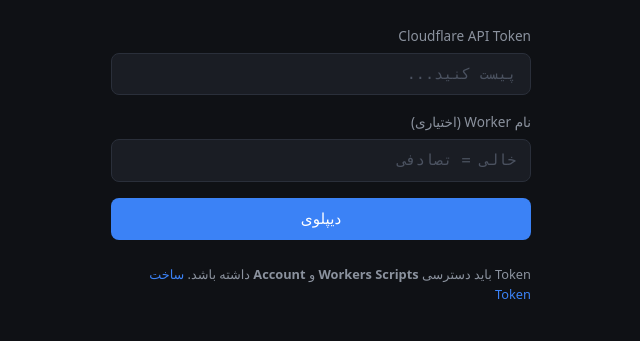
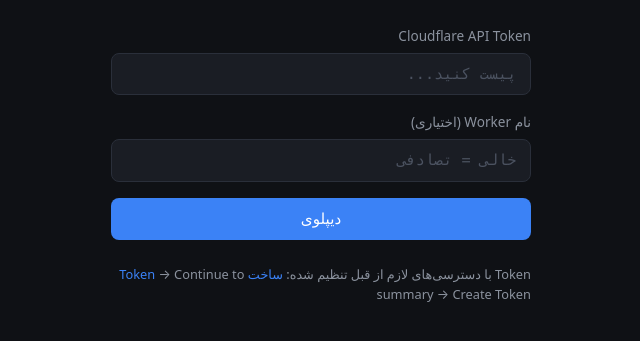
Before and after one commit to MHDLabs/TWP-CF, a website: page wizard/assets/index.html in a window 1280 px wide. Shown: the part 97-438 px from the top of the page, without its empty margins (319-959 px from the left). Drawn offline with Linux system fonts and the light colour scheme.

Commit message:
fix(wizard): pre-fill Cloudflare token link with required permissions
Workers Scripts Edit + User Details Read, account=*

```diff
--- a/wizard/assets/index.html
+++ b/wizard/assets/index.html
@@ -188,8 +188,9 @@
     </div>
 
     <p class="hint">
-      Token باید دسترسی <strong>Workers Scripts</strong> و <strong>Account</strong> داشته باشد.
-      <a href="https://dash.cloudflare.com/profile/api-tokens" target="_blank" rel="noopener">ساخت Token</a>
+      Token با دسترسی‌های لازم از قبل تنظیم شده:
+      <a href="https://dash.cloudflare.com/profile/api-tokens?permissionGroupKeys=%5B%7B%22key%22%3A%22workers_scripts%22%2C%22type%22%3A%22edit%22%7D%2C%7B%22key%22%3A%22user_details%22%2C%22type%22%3A%22read%22%7D%5D&accountId=%2A&zoneId=all&name=TWP-CF-Deployer" target="_blank" rel="noopener">ساخت Token</a>
+      → Continue to summary → Create Token
     </p>
   </main>
 
```
